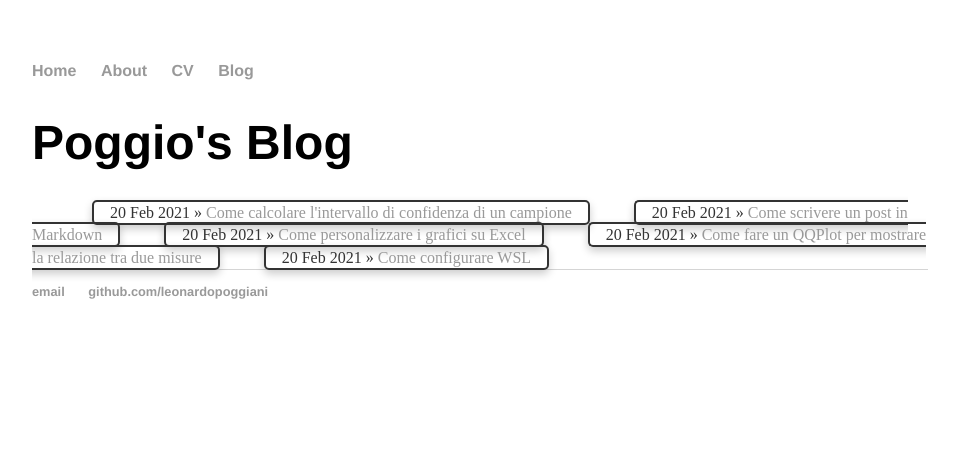
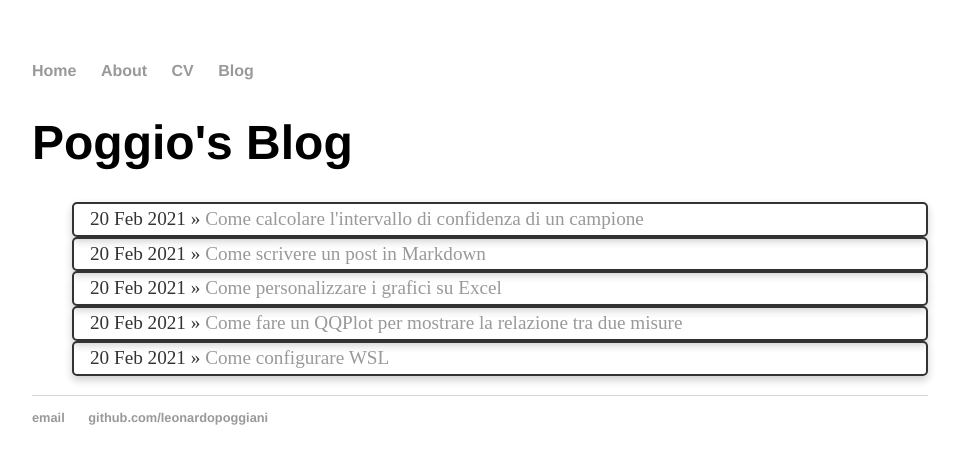
Before and after one commit to leonardopoggiani/leonardopoggiani.github.io, a Jekyll site: the page built from blog/index.html, in a window 1280 px wide. Shown: the top 464 px of the page, without its empty margins (160-1122 px from the left). Built offline with Jekyll 4.4.1, drawn with Linux system fonts in a browser that asks for light colours.

Commit message:
Update main.css

```diff
--- a/css/main.css
+++ b/css/main.css
@@ -18,9 +18,8 @@ footer { border-top: 1px solid #d5d5d5; font-size: .8em; }
 
 /* Blog */
 ul.posts {
-  font-size: 1em;
+  font-size: 1.2em;
   list-style: none;
-  display: inline;
 }
 
 ul.posts li {
@@ -30,8 +29,6 @@ ul.posts li {
   transition: 0.3s;
   padding: 2px 16px;
   border-radius: 5px;
-  display: inline;
-  margin: 20px;
 }
 
 ul.posts li:hover {
```
